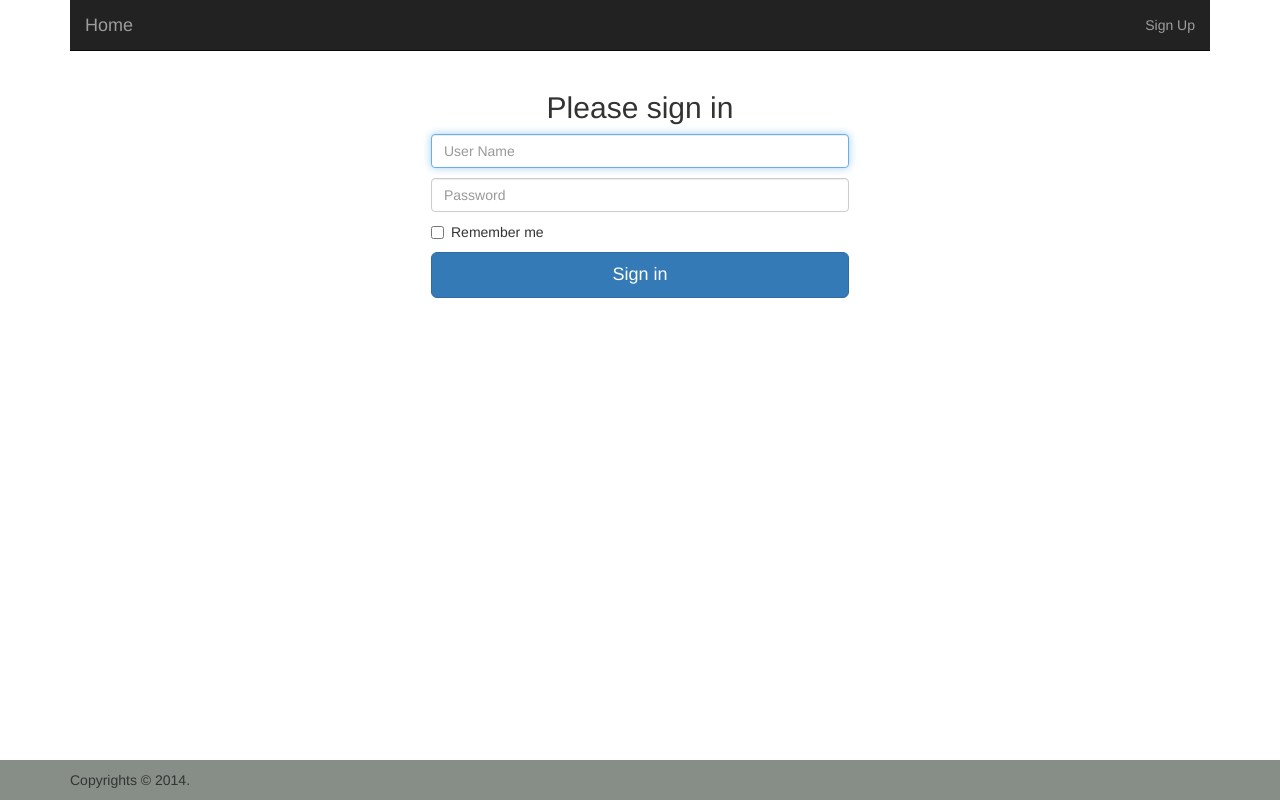
After one commit to aliems/Blog-making, a PHP site: page /login.php in a window 1280 px wide. The commit adds this page. Run offline with PHP 8.4, Linux system fonts and the light colour scheme.

Commit message:
login page

```diff
--- /dev/null
+++ b/login.php
@@ -0,0 +1,38 @@
+	<link href="temp/assets/css/bootstrap.css" rel="stylesheet">
+    <link href="temp/assets/css/main.css" rel="stylesheet">
+	<?php
+	include 'temp/header2.php';
+
+	if(isset($_GET['error'])){
+		$error = $_GET['error'];
+	if($error == 'username'){
+		echo "username or password is incorrect";
+	}else{
+		echo "error";
+	}
+	}
+	?>
+
+	<div class="container" style="width:35%;" >
+ 		<form action="login2.php" method="post" class="form-signin" role="form">
+ 			<h2 class="form-signin-heading">Please sign in</h2>
+ 			<label for="inputUsername" class="sr-only">User Name</label>
+  			<input type="text" name="username" class="form-control" placeholder="User Name" required autofocus>
+  			<label for="inputPassword" class="sr-only">Password</label>
+  			<input type="password" name="password" id="inputPassword" class="form-control" placeholder="Password" required>
+  			<div class="checkbox">
+          <label>
+            <input type="checkbox" value="remember-me"> Remember me
+          </label>
+        </div>
+        <button class="btn btn-lg btn-primary btn-block" type="submit">Sign in</button>
+      </form>
+
+	</div>
+	</div>
+	<?php
+	include 'temp/footer.php';
+	?>
+<script src="temp/assets/js/bootstrap.js"></script>
+</body>
+</html>
--- a/temp/header2.php
+++ b/temp/header2.php
@@ -31,11 +31,11 @@
                 <span class="icon-bar"></span>
                 <span class="icon-bar"></span>
               </button>
-              <a class="navbar-brand" href="#">News</a>
+              <a class="navbar-brand" href="home.php">Home</a>
             </div>
             <div id="navbar" class="navbar-collapse collapse">
               <ul class="nav navbar-nav" style="float: right; margin-right: 15px;">
-                <li><a href="login3.php">Sign In</a></li>
+                <li><a href="signup.php">Sign Up</a></li>
               </ul>
             </div>
           </div>
```
Also changed, not shown: login2.php (added, +24 -0 lines).
